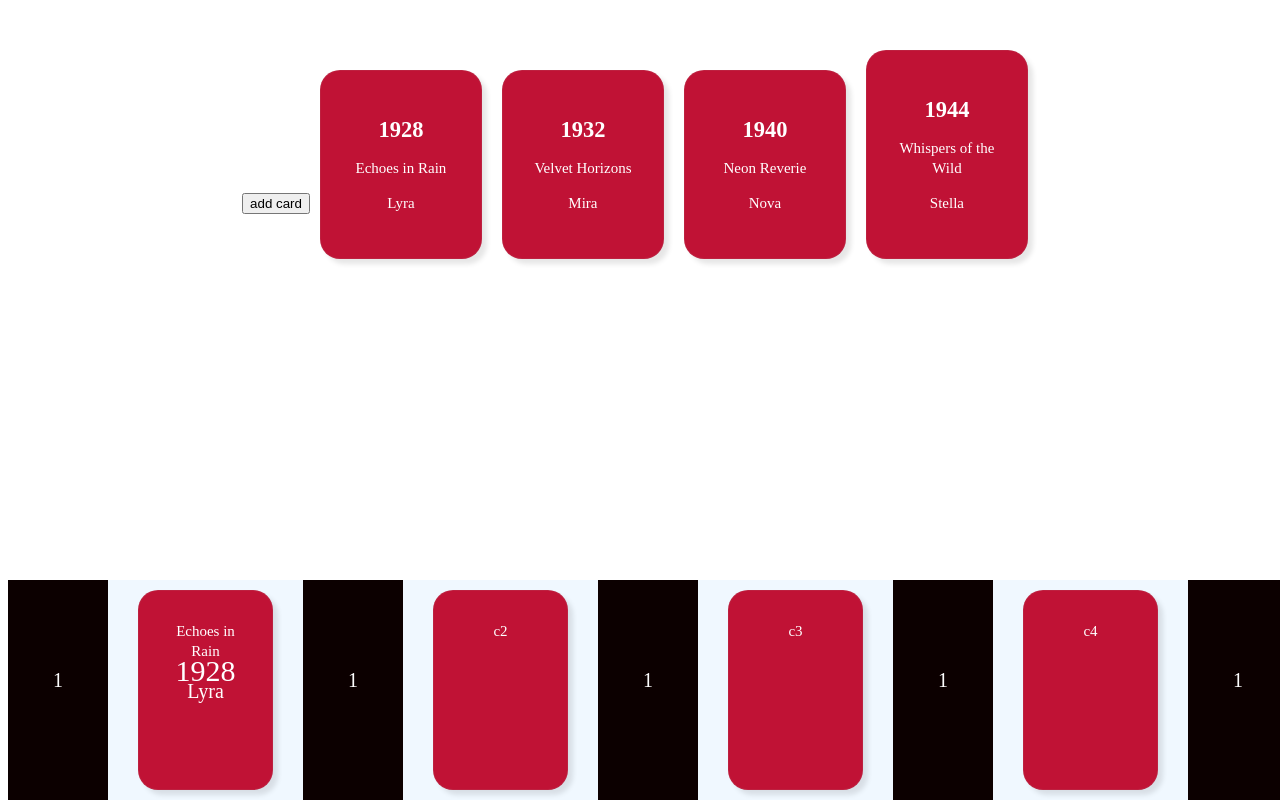
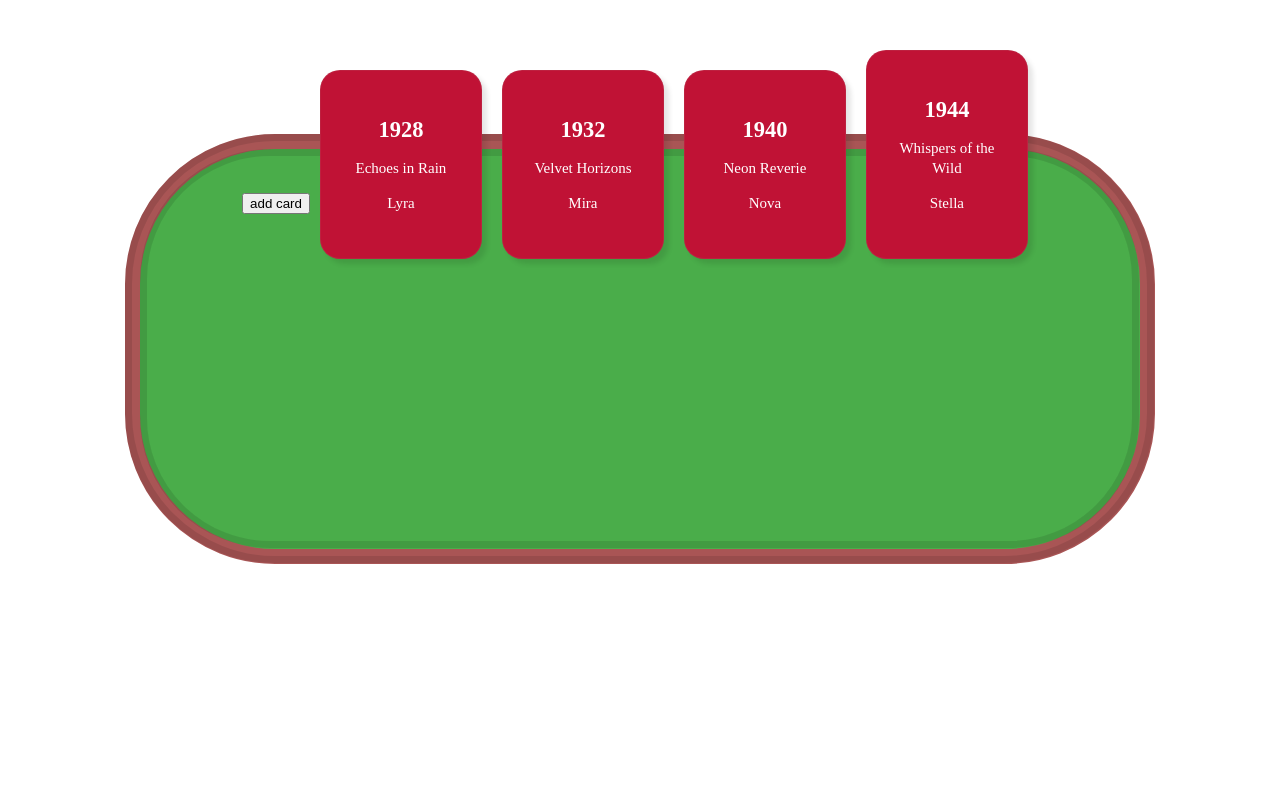
Before and after one commit to forknay/attawow, a React (Vite) app in the folder hitster/: page / in a window 1280 px wide. Built offline with nearby package versions, Linux system fonts and the light colour scheme.

Commit message:
removed html and added poker table

```diff
--- a/hitster/index.html
+++ b/hitster/index.html
@@ -48,50 +48,6 @@
      <div id="root"></div>
     <script type="module" src="/src/main.jsx"></script>
 
-    <div class="flex-container"> <!--Number card layout-->
-      <!--Number of cards should be dynamic, determined by cards picked. Add a card element for each card picked-->
-      <div class="square" id="b1" onclick="changecolor()" >1</div>
-      <div class="card">
-        <div id="C1N"></div>
-        <div id="C1_Y" style="font-size: 30px;"></div>
-        <div id="C1_A" style="font-size: 20px;"></div>
-      </div>
-      <div class="square">1</div>
-      <div class="card">c2</div>
-      <div class="square">1</div>
-      <div class="card">c3</div>
-      <div class="square">1</div>
-      <div class="card">c4</div>
-      <div class="square">1</div>
-
-
-      <script>// Values for the cards should be from the node js backend
-        let N = ["Echoes in Rain", "Velvet Horizons", "Fragments of Tomorrow", "Neon Reverie", "Whispers of the Wild"];
-        let Y = ["1928", "1932", "1936", "1940", "1944"];
-        let A = ["Lyra", "Mira", "Aria", "Nova", "Stella"];
-        let choice = [9,8];
-        document.getElementById("C1N").innerHTML = N[0];
-        document.getElementById("C1_Y").innerHTML = Y[0];
-        document.getElementById("C1_A").innerHTML = A[0];
-        function changecolor() {
-          document.getElementById("b1").style.backgroundColor = "red";
-          let x = document.getElementById("b1").innerHTML;
-          choice.push(x);
-          document.getElementById("b1").innerHTML = choice[choice.length - 1]+1;
-          var audio = new Audio('songs/song8.mp3');
-          audio.play();
-          var time = 15;
-          const pause = setInterval(() => {
-            time--;
-            document.getElementById("num").innerHTML = time;
-            if (time == 0) {
-              clearInterval(pause);
-              audio.pause();
-
-            }
-          }, 1000);
-        }
-
       </script>
     </div>
     <p id="num"></p>
--- a/hitster/src/App.jsx
+++ b/hitster/src/App.jsx
@@ -1,9 +1,17 @@
 import './App.css';
 import Pack from './Pack';
+import React from 'react';
+import Table from './Table';
 
 function App() {
   return (
-    <Pack> </Pack>
+    <>
+      <Pack></Pack>
+      <Table></Table>
+
+
+
+    </>
   );
 }
 
--- /dev/null
+++ b/hitster/src/Table.jsx
@@ -0,0 +1,8 @@
+import React from "react";
+
+function Table(){
+    return(
+        <div className = "table"></div>
+    )
+}
+export default Table
--- a/hitster/src/index.css
+++ b/hitster/src/index.css
@@ -1,4 +1,5 @@
 .card{
+
   border: 1px solid #9e94941e;
   border-radius: 20px;
   box-shadow: 5px 5px 5px hsla(0, 0%, 0%, 0.1);
@@ -8,3 +9,58 @@
   max-width: 150px;
   display: inline-block;
 }
+
+.table {
+  z-index: -1;
+  width: 1000px;
+  height: 400px;
+  background-color: #4aad4a;
+  position: absolute;
+  left: 50%;
+  top: 80px;
+  transform: translateX(-50%) translateY(-50%);
+  border-radius: 150px;
+  position: relative;
+  border: 15px solid #a95555;
+
+  &:before {
+    content: '';
+    border: 7px solid rgba(0, 0, 0, .1);
+    display: block;
+    width: 1015px;
+    height: 415px;
+    border-radius: 150px;
+    position: absolute;
+    top: -15px;
+    left: -15px;
+  }
+
+  &:after {
+    content: '';
+    border: 7px solid rgba(0, 0, 0, .1);
+    display: block;
+    width: 985px;
+    height: 385px;
+    border-radius: 130px;
+    position: absolute;
+    top: 0;
+    left: 0;
+  }
+
+  .card-place {
+    border: 5px solid #63c763;
+    height: 100px;
+    width: 340px;
+    position: absolute;
+    border-radius: 10px;
+    padding: 10px;
+    top: 50%;
+    left: 50%;
+    transform: translateX(-50%) translateY(-50%);
+    box-sizing: border-box;
+
+    .card:not(:last-child) {
+      margin-right: 15px;
+    }
+  }
+}
--- /dev/null
+++ b/hitster/src/table.css
@@ -0,0 +1,54 @@
+.table {
+    width: 1000px;
+    height: 400px;
+    background-color: #4aad4a;
+    position: absolute;
+    left: 50%;
+    top: 50%;
+    transform: translateX(-50%) translateY(-50%);
+    border-radius: 150px;
+    position: relative;
+    border: 15px solid #a95555;
+    align-self: center;
+
+    &:before {
+        content: '';
+        border: 7px solid rgba(0, 0, 0, .1);
+        display: block;
+        width: 1015px;
+        height: 415px;
+        border-radius: 150px;
+        position: absolute;
+        top: -15px;
+        left: -15px;
+    }
+
+    &:after {
+        content: '';
+        border: 7px solid rgba(0, 0, 0, .1);
+        display: block;
+        width: 985px;
+        height: 385px;
+        border-radius: 130px;
+        position: absolute;
+        top: 0;
+        left: 0;
+    }
+
+    .card-place {
+        border: 5px solid #63c763;
+        height: 100px;
+        width: 340px;
+        position: absolute;
+        border-radius: 10px;
+        padding: 10px;
+        top: 50%;
+        left: 50%;
+        transform: translateX(-50%) translateY(-50%);
+        box-sizing: border-box;
+
+        .card:not(:last-child) {
+            margin-right: 15px;
+        }
+    }
+}
```
